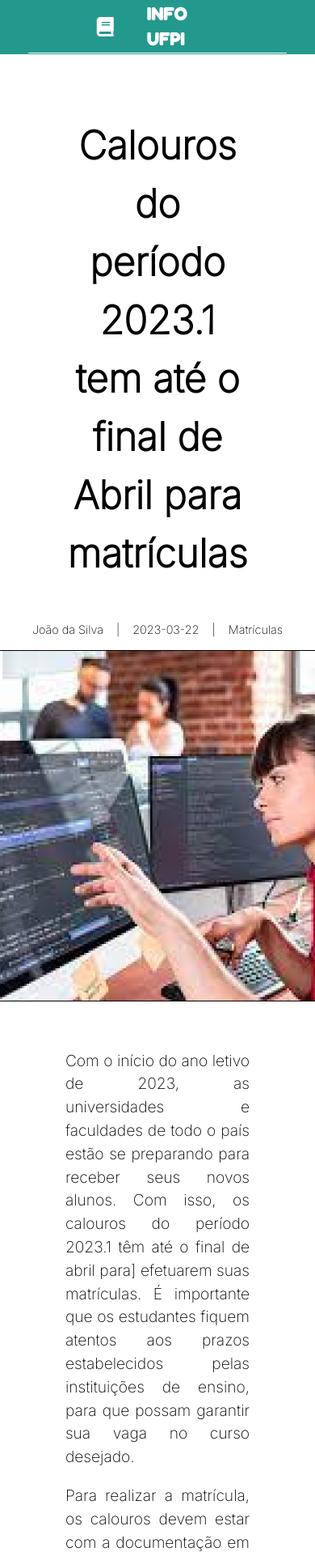
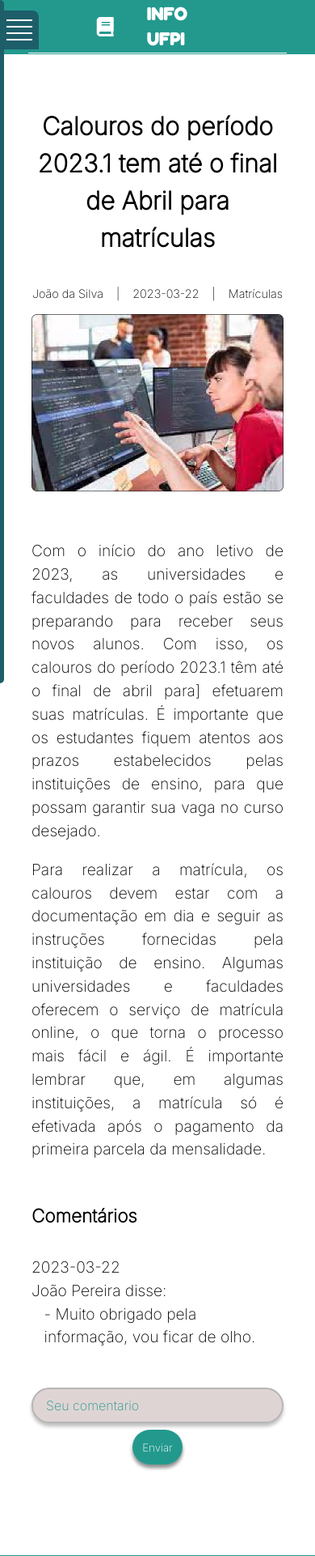
Before and after one commit to JoaoVitorMoreiraPassos/projeto-programacao-web-1, a Django app: page /noticia/ in a window 390 px wide; the page is wider, and only the part inside the window is pictured. Shown: the top 1922 px of that part at 81% size. Run offline with Django 4.2, Linux system fonts and the light colour scheme.

Commit message:
deixando a tela de noticia responsiva

```diff
--- a/noticia/static/noticia/css/minw1201px.css
+++ b/noticia/static/noticia/css/minw1201px.css
@@ -13,8 +13,8 @@
 }
 
 .titulo {
-    width: 65%;
-    font-size: 1.5rem;
+    width: 80%;
+    font-size: 80%;
     text-align: center;
 }
 
@@ -29,15 +29,24 @@
 
 .imagem {
     margin-bottom: 2rem;
+    min-width: 100px;
+    max-width: 100%;
+    width: 80%;
+}
+
+.imagem img {
+    width: 100%;
+    height: 100%;
+    object-fit: cover;
 }
 
 .conteudo {
     text-align: justify;
-    width: 65%;
+    width: 80%;
 }
 
 .comentarios-container {
-    width: 65%;
+    width: 80%;
     margin-top: 2rem;
 }
 
@@ -67,17 +76,25 @@
     margin-bottom: 1rem;
 }
 
+.comentario ul {
+    padding-left: 0;
+}
+
+.comentario ul li ul {
+    padding-left: 5%;
+}
+
 .comentario-form {
     display: flex;
     flex-direction: row;
     align-items: center;
-    justify-content: flex-start;
+    justify-content: center;
+    flex-wrap: wrap;
     gap: .5rem;
-    padding-left: 5%;
 }
 
 input {
-    width: 50%;
+    width: 100%;
     height: 2.5rem;
     font-size: 1rem;
     border-radius: 10rem;
@@ -99,7 +116,7 @@ input:focus {
 }
 
 .comentario-form-button {
-    width: 10%;
+    width: 20%;
     height: 2.7rem;
     border-radius: 10rem;
     outline: none;
@@ -108,6 +125,7 @@ input:focus {
     transition: all 0.3s ease-in-out;
     box-shadow: 0px 4px 4px rgba(0, 0, 0, 0.25);
     color: #fff;
+    cursor: pointer;
 }
 
 .comentario-form-button button {
@@ -121,4 +139,9 @@ input:focus {
     transition: all 0.3s ease-in-out;
     box-shadow: 0px 4px 4px rgba(0, 0, 0, 0.25);
     color: #fff;
+    text-align: center;
+    display: flex;
+    align-items: center;
+    justify-content: center;
+    cursor: pointer;
 }
--- a/noticia/templates/noticia/page/noticia.html
+++ b/noticia/templates/noticia/page/noticia.html
@@ -9,8 +9,11 @@
 </head>
 
 <body>
-    {% include "partials/header.html" %}
-    <div class="container">
+    <div class="header-container">
+        {%include "partials/header.html"%}
+    </div>
+    {% include "partials/menu.html" %}
+    <div id="main_container" class="container">
         <div class="titulo">
             <h1>{{ noticia.titulo }}</h1>
         </div>
@@ -67,6 +70,7 @@
 
     </div>
     {% include "partials/footer.html" %}
+    <script src={%static "/global/js/script.js"%}></script>
 </body>
 
 </html>
--- a/noticia/views.py
+++ b/noticia/views.py
@@ -6,7 +6,8 @@ from django.shortcuts import render
 def noticia(request):
 
     noticia = {
-        'titulo': 'Calouros do período 2023.1 tem até o final de Abril para matrículas',
+        'titulo': '''Calouros do período 2023.1 tem até o final de Abril para
+matrículas''',
         'autor': 'João da Silva',
         'data': '2023-03-22',
         'categoria': 'Matrículas',
--- a/ufpi_notices/settings.py
+++ b/ufpi_notices/settings.py
@@ -33,7 +33,8 @@ ALLOWED_HOSTS = [
     "localhost",
     "127.0.0.1",
     "10.180.47.244",
-    "10.180.43.96"
+    "10.180.43.96",
+    "192.168.1.12",
 ]
 
 
```
